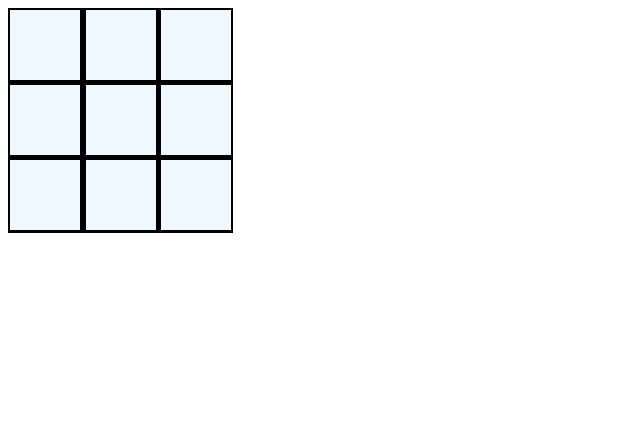
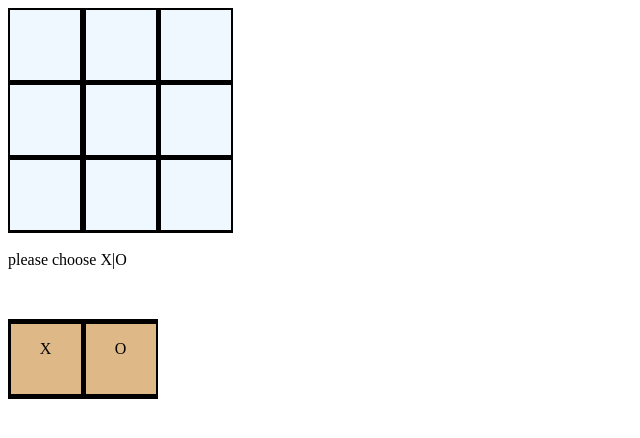
Before and after one commit to bhargavraju49/Tik-Tac, a React (Create React App) app: page / in a window 1280 px wide. Shown: the top 438 px of the page, without its empty margins (0-640 px from the left). Built offline with nearby package versions, Linux system fonts and the light colour scheme.

Commit message:
added vs cpu random logic and win status with no bugs todo: train the cpu

```diff
--- a/src/App.js
+++ b/src/App.js
@@ -7,19 +7,39 @@ function App() {
   const [value, setValue] = useState([1, 2, 3, 4, 5, 6, 7, 8, 9]);
   const [choice, setChoice] = useState(["", true]);
   const [cpu,setCpu] = useState(false)
+  const [start,setStart] = useState(false)
+  const [win,setWin] = useState(false)
+
+  function checkWin(x){
+    let y = x
+    console.log(y)
+    let k = [[0,1,2],[0,3,6],[0,4,8],[3,4,5],[6,7,8],[1,4,7],[2,5,8],[2,4,6]]
+    let win = false
+    for (let i=0; i<k.length; i++){
+        console.log(y[k[i][0]],y[k[i][1]],y[k[i][2]])
+        if (y[k[i][0]]==y[k[i][1]] && y[k[i][1]]==y[k[i][2]]){
+            win = true
+            console.log(y[k[i][0]],y[k[i][1]],y[k[i][2]],'wiiiiin')
+            break
+        }
+      }
+    return win
+  }
 
   function handleChoice(x) {
     console.log(x);
     setChoice(x);
+    setStart(true)
   }
   function handleplayerip(x) {
     if (choice[0] != "") {
-      console.log(x);
-      console.log(x);
+      // console.log(x);
+      // console.log(x);
       setValue([...x]);
+        if(checkWin([...x])){setWin(true)}
+        else{setCpu(!cpu)}
       let y = choice[0] == "X" ? "O" : "X";
       setChoice([y, false]);
-      setCpu(!cpu)
       }
     }
 
@@ -33,10 +53,13 @@ function App() {
         }
       }
       let index = z[Math.floor(Math.random()*z.length)];
-      x1[index] = choice[0]
-      setValue([...x1]);
+      x1[index] = (choice[0]!='')?choice[0]:x1[index]
+      setValue(x1);
       let z1 = choice[0] == "X" ? "O" : "X";
-      setChoice([z1, false]);
+      if (start){
+        setChoice([z1, false]);
+        if(checkWin(x1)){setWin(true)}
+      }
     },2000)
   },[cpu])
 
@@ -51,6 +74,7 @@ function App() {
       {choice[1] && <div>please choose X|O </div>}
       {choice[1] && <Choice click={handleChoice}></Choice>}
       <br></br>
+      {(win==true)&&<div>{(choice[0]=='X')?'O':'X'} won</div>}
       {/* {!choice[1] && <div>your choice: {choice} start the game</div>} */}
     </div>
   );
--- a/src/components/Board.js
+++ b/src/components/Board.js
@@ -3,8 +3,12 @@ import '../assets/css/board.css'
 
 function Board(props) {
   function handlePlayerip (x) {
+    if (props.board[x.index]=='X' || props.board[x.index]=='O'){
+      return
+    }
     if (props.choiceplayer != ''){
       const y = props.board
+      console.log(y)
       y[x.index] = props.choiceplayer[0]
       console.log('hi',y,props.choiceplayer,x.index)
       props.playerip(y)
```
